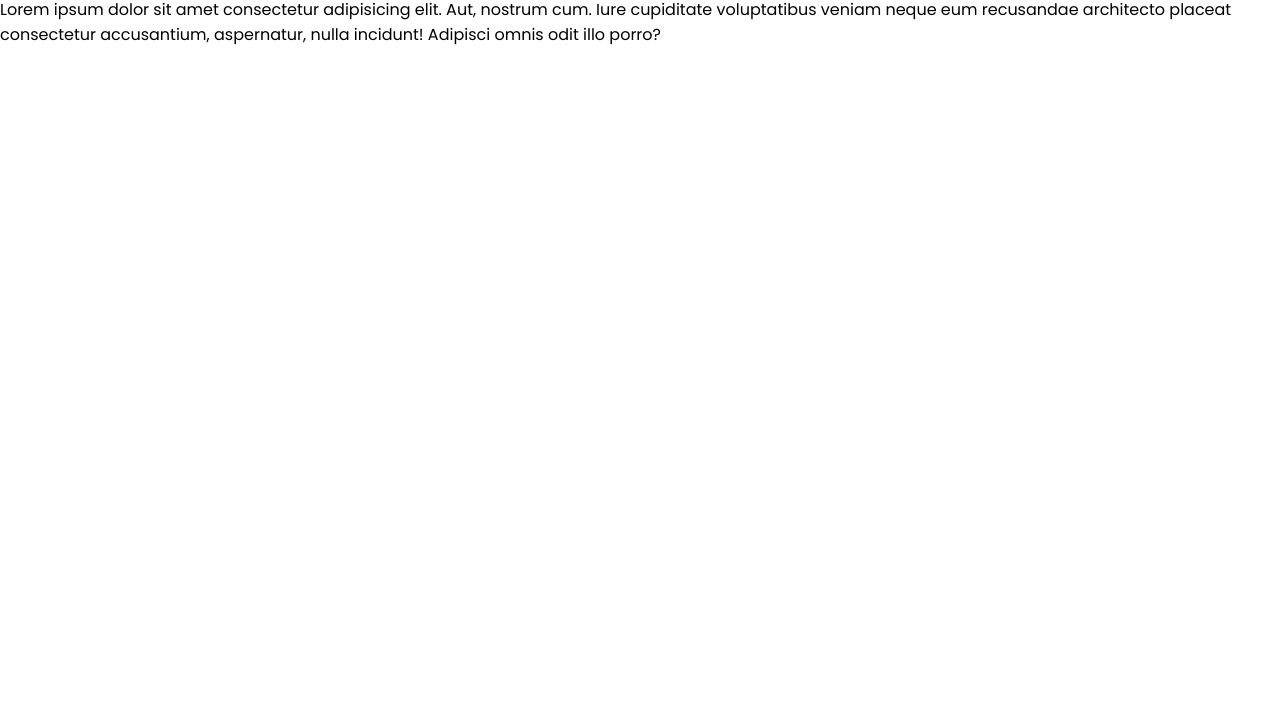
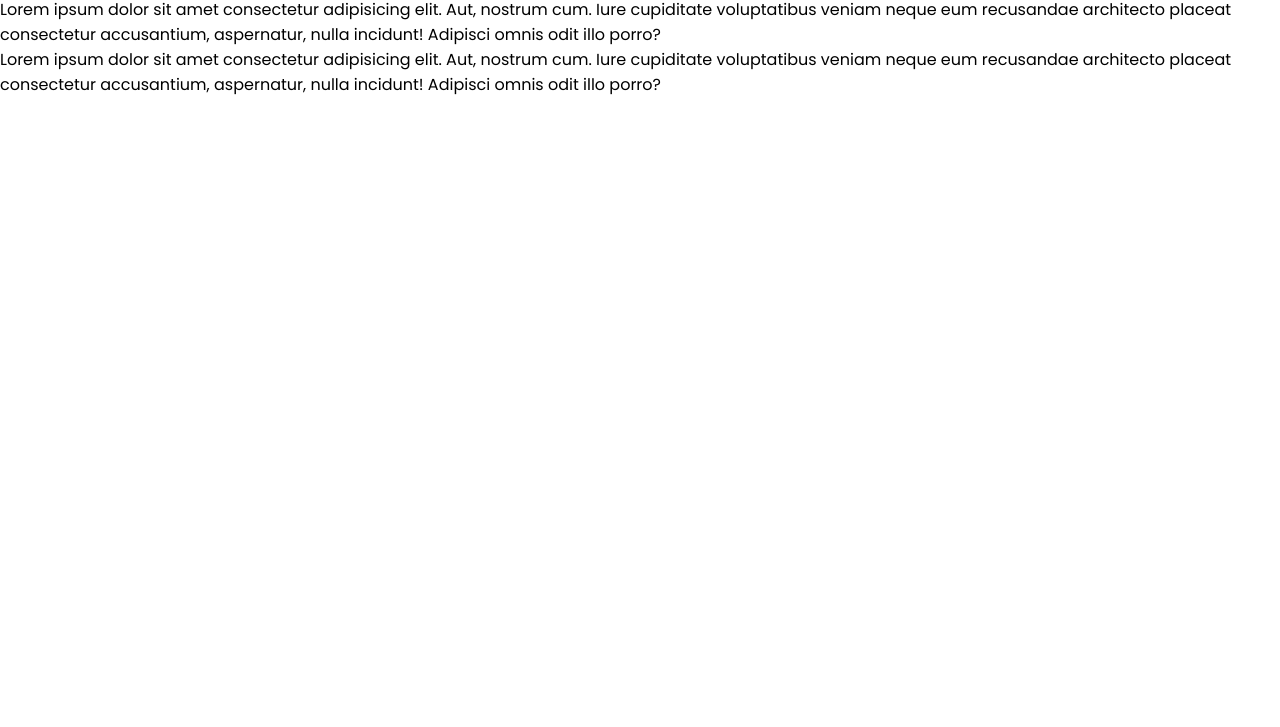
Before and after one commit to Abdoulomr/simple-responsive-navbar, a plain HTML site: page index.html in a window 1280 px wide. Shown: the part 73-800 px from the top of the page. Drawn offline with Linux system fonts and the light colour scheme.

Commit message:
second paragraphe

```diff
--- a/index.html
+++ b/index.html
@@ -48,6 +48,13 @@
         neque eum recusandae architecto placeat consectetur accusantium, aspernatur, nulla incidunt! Adipisci omnis odit
         illo porro?
     </p>
+
+    <p>
+        Lorem ipsum dolor sit amet consectetur adipisicing elit. Aut, nostrum cum. Iure cupiditate voluptatibus veniam
+        neque eum recusandae architecto placeat consectetur accusantium, aspernatur, nulla incidunt! Adipisci omnis odit
+        illo porro?
+    </p>
+
     <script src="app.js"></script>
 </body>
 
```
